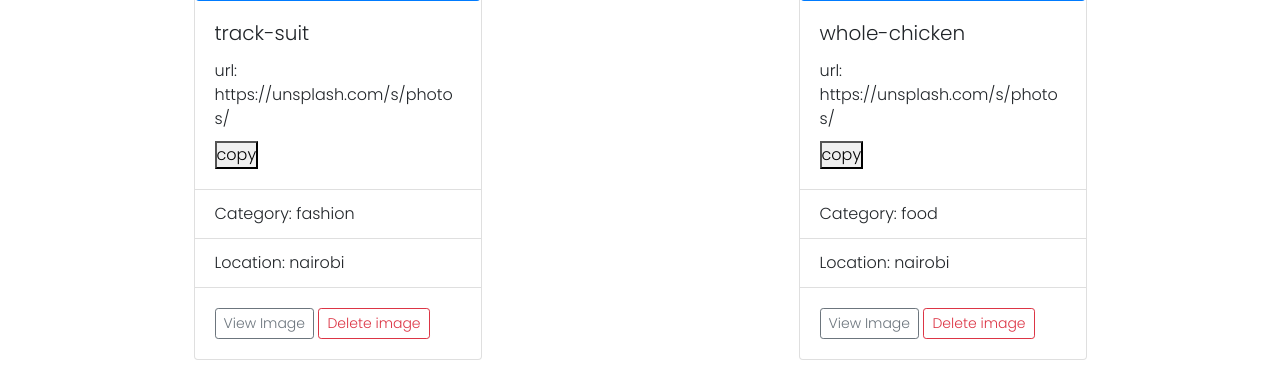
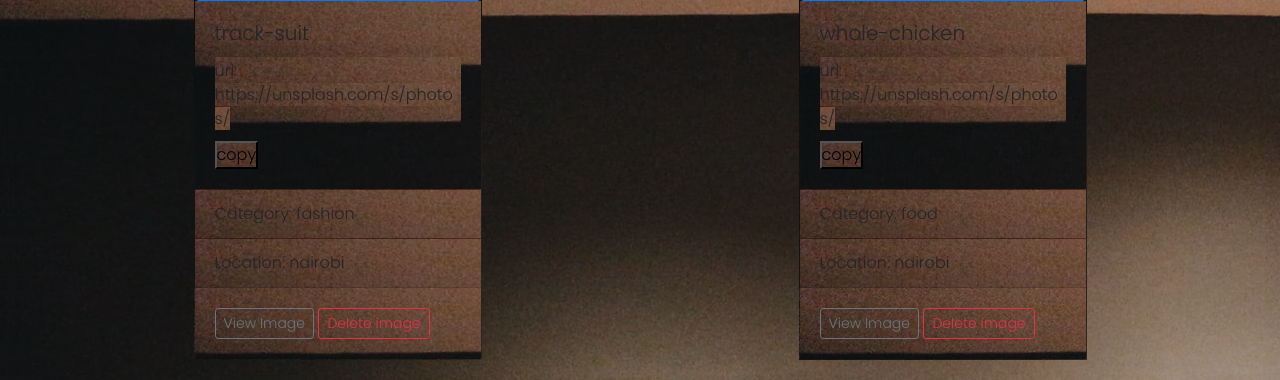
Before and after one commit to lcmongwe/portfolio, a Django app: page / in a window 1280 px wide. Shown: the part 1745-2125 px from the top of the page. Run offline with Django 4.2, Linux system fonts and the light colour scheme; data comes from the database, SQL or seed files in the repository; some libraries are stand-ins or nearby versions.

Commit message:
background image added to static files

```diff
--- a/portapp/static/css/portapp.css
+++ b/portapp/static/css/portapp.css
@@ -5,6 +5,7 @@
   padding: 0px;
   box-sizing: border-box;
   font-family: "Poppins", sans-serif;
+  background-image: url('../images/gallery.jpg');
 }
 
 /* BIG IMAGE.HTML */
```
Also changed, not shown: portapp/static/images/gallery.jpg (added).
